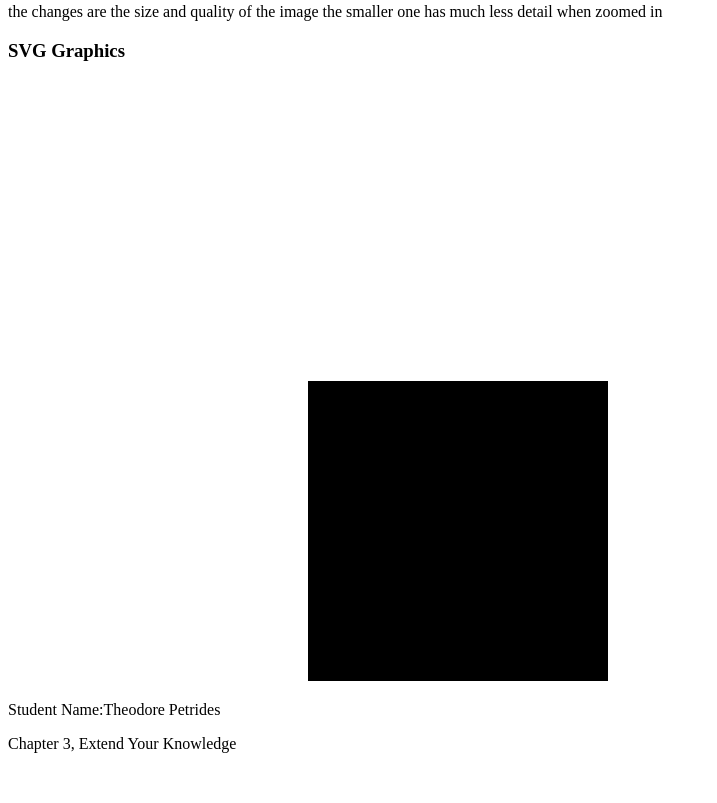
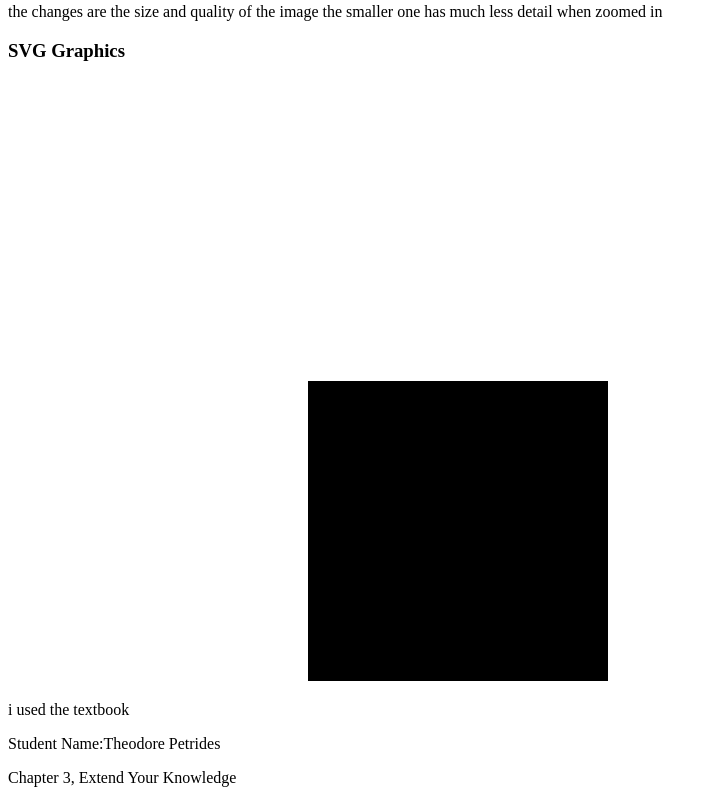
Before and after one commit to Theodore-Petrides/AAE-ch3, a plain HTML site: page extend/extend03.html in a window 1280 px wide. Shown: the part 413-1216 px from the top of the page, without its empty margins (0-717 px from the left). Before the commit the page ends 1182 px from the top, so only its background shows below. Drawn offline with Linux system fonts and the light colour scheme.

Commit message:
Update extend03.html

```diff
--- a/extend/extend03.html
+++ b/extend/extend03.html
@@ -62,7 +62,7 @@
 								</svg>
 
                 <!-- 6th paragraph element: Use the paragraph element below to provide information about the resource you used to help create your SVG image -->
-                <p></p>
+                <p>i used the textbook</p>
 
         </div>
 
```
